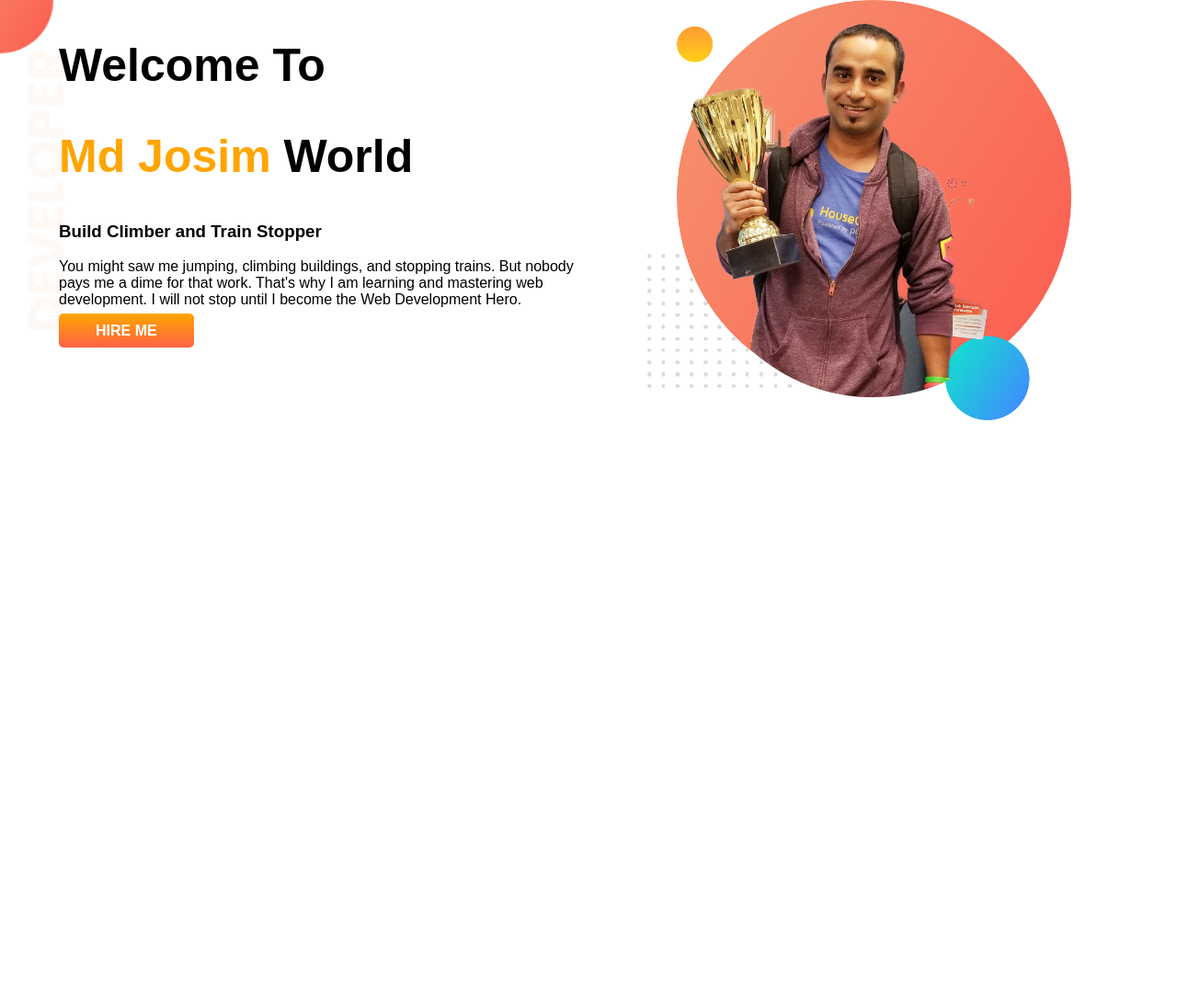
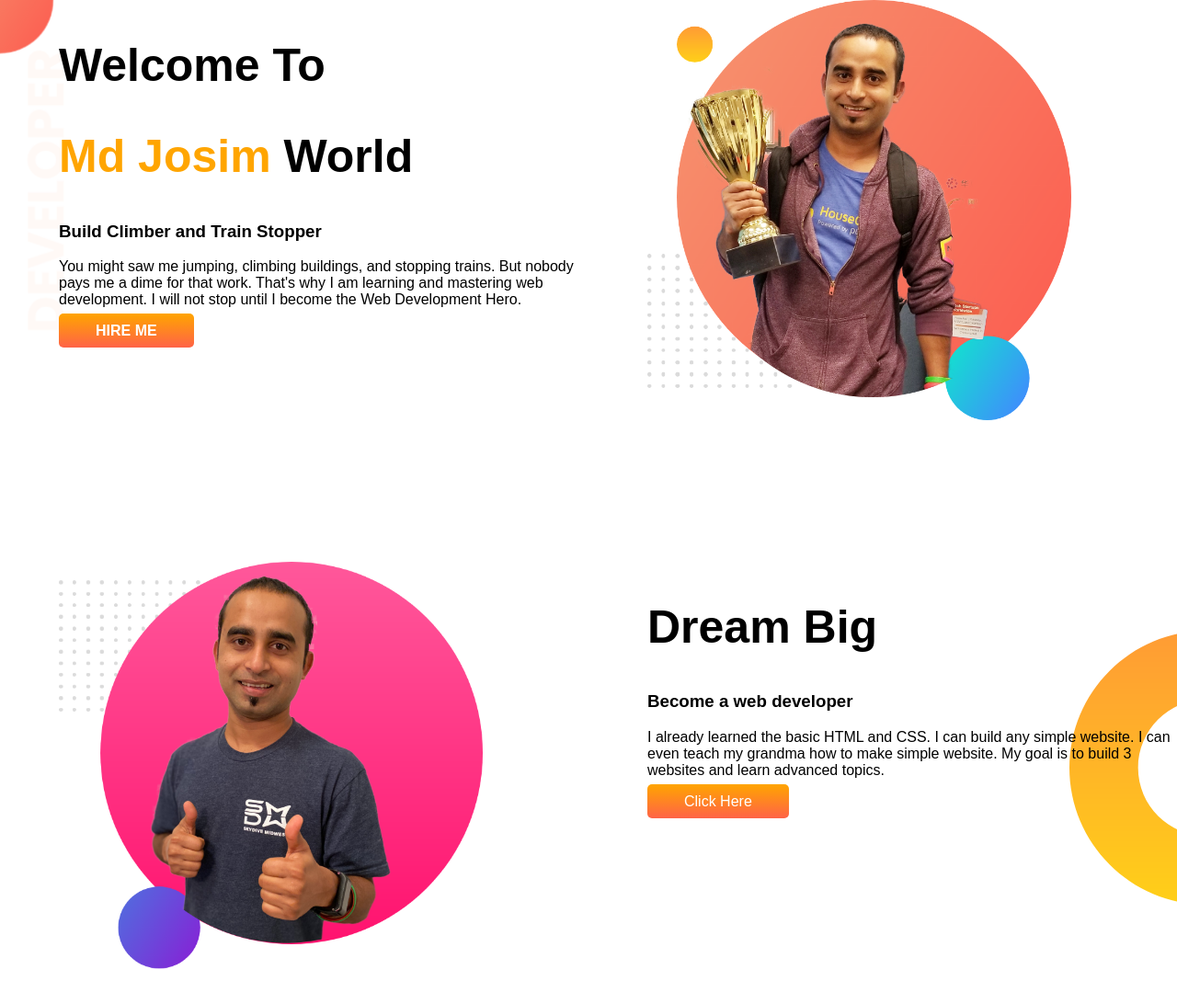
Before and after one commit to josim6072/Developer-Portfolio, a plain HTML site: page index.html in a window 1280 px wide. Shown: the whole page at 92% size. Before the commit the page ends 800 px from the top, so only its background shows below. Drawn offline with Linux system fonts and the light colour scheme.

Commit message:
dream-big-added

```diff
--- a/index.html
+++ b/index.html
@@ -26,6 +26,18 @@
             <img src="images/jhankar.png" alt="">
         </div>
     </section>
+    <section class="dream-big">
+        <div class="half-width">
+            <img src="images/jhankar2.png" alt="">
+        </div>
+        <div class="half-width">
+            <h1>Dream Big</h1>
+            <h3>Become a web developer</h3>
+            <p>I already learned the basic HTML and CSS. I can build any simple website. I can even teach my grandma how
+                to make simple website. My goal is to build 3 websites and learn advanced topics.</p>
+            <a class="link-button" title="blank" href="https://www.facebook.com/josimuddin6072">Click Here</a>
+        </div>
+    </section>
 </body>
 
 </html>
--- a/style.css
+++ b/style.css
@@ -1,5 +1,6 @@
 section{
     display: flex;
+    margin-bottom: 150px;
 }
 body{
     font-family: 'poppins',sans-serif;
@@ -30,3 +31,8 @@ h1{
     background-image: url(images/top-banner.png);
     background-repeat: no-repeat;
 }
+.dream-big{
+    background-image: url(images/dream-bg.png);
+    background-repeat: no-repeat;
+    background-position: right;
+}
```
